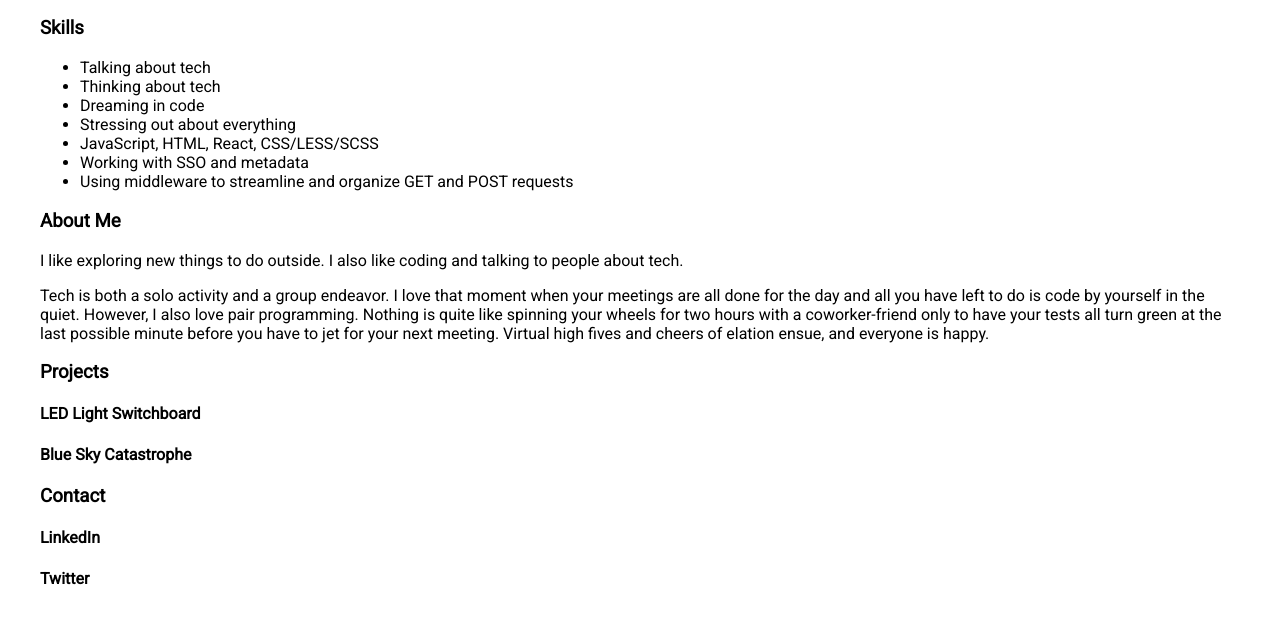
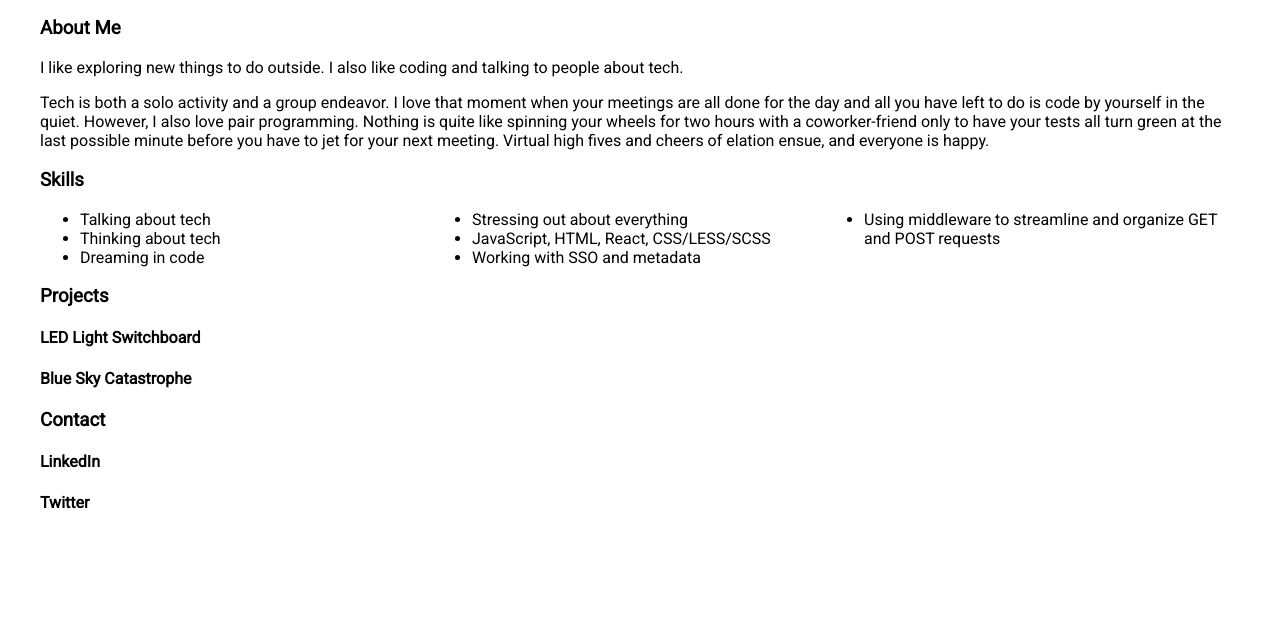
Before and after one commit to JulieGumerman/portfolio-revamp, a plain HTML site: page index.html in a window 1280 px wide. Shown: the part 130-754 px from the top of the page. Drawn offline with Linux system fonts and the light colour scheme.

Commit message:
give that list some columns

```diff
--- a/index.html
+++ b/index.html
@@ -13,6 +13,12 @@
             <h1>Julie Gumerman</h1>
             <h2>Nerd Extrordinaire!</h2>
         </div>
+
+        <div>
+            <h3>About Me</h3>
+            <p>I like exploring new things to do outside. I also like coding and talking to people about tech.</p>
+            <p>Tech is both a solo activity and a group endeavor. I love that moment when your meetings are all done for the day and all you have left to do is code by yourself in the quiet. However, I also love pair programming. Nothing is quite like spinning your wheels for two hours with a coworker-friend only to have your tests all turn green at the last possible minute before you have to jet for your next meeting. Virtual high fives and cheers of elation ensue, and everyone is happy.</p>
+        </div>
         <div>
             <h3>Skills</h3>
             <ul>
@@ -24,13 +30,7 @@
                 <li>Working with SSO and metadata</li>
                 <li>Using middleware to streamline and organize GET and POST requests</li>
             </ul>
-        </div>
-        <div>
-            <h3>About Me</h3>
-            <p>I like exploring new things to do outside. I also like coding and talking to people about tech.</p>
-            <p>Tech is both a solo activity and a group endeavor. I love that moment when your meetings are all done for the day and all you have left to do is code by yourself in the quiet. However, I also love pair programming. Nothing is quite like spinning your wheels for two hours with a coworker-friend only to have your tests all turn green at the last possible minute before you have to jet for your next meeting. Virtual high fives and cheers of elation ensue, and everyone is happy.</p>
-        </div>
-        <div>
+        </div>        <div>
             <h3>Projects</h3>
             <div>
                 <div>
--- a/style.css
+++ b/style.css
@@ -10,3 +10,15 @@ body {
       margin: 40px;
     }
   }
+
+@media only screen and (min-width: 720px) {
+  ul {
+    columns: 2
+  }
+}
+
+@media only screen and (min-width: 1200px) {
+  ul {
+    columns: 3
+  }
+}
```
